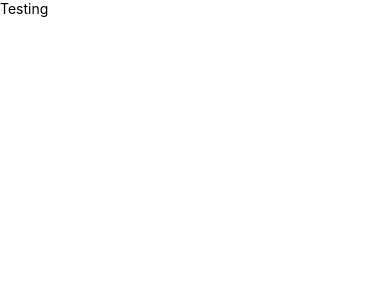
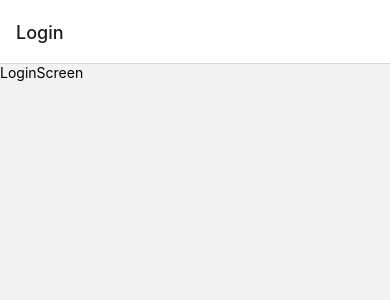
Before and after one commit to oscarchankalung/react-native-assignment, a React Native app: screen / in a window 390 px wide. Shown: the top 300 px of the page. Built offline with nearby package versions, Linux system fonts and the light colour scheme.

Commit message:
build: init screens

```diff
--- a/src/App.tsx
+++ b/src/App.tsx
@@ -1,25 +1,26 @@
 import React from 'react';
-import {
-  SafeAreaView,
-  StyleSheet,
-  Text,
-} from 'react-native';
+import { NavigationContainer } from '@react-navigation/native';
+import { createNativeStackNavigator } from '@react-navigation/native-stack';
 
-import { NavigationContainer } from '@react-navigation/native';
+import LoginScreen from './screens/LoginScreen';
+import CategoryListScreen from './screens/CategoryListScreen';
+import ItemDetailScreen from './screens/ItemDetailScreen';
+import ItemListScreen from './screens/ItemListScreen';
+
+const Stack = createNativeStackNavigator();
 
 const App = () => {
 
   return (
     <NavigationContainer>
-      <SafeAreaView>
-        <Text>Testing</Text>
-      </SafeAreaView>
+      <Stack.Navigator initialRouteName="Login">
+        <Stack.Screen name="Login" component={LoginScreen} />
+        <Stack.Screen name="CategoryList" component={CategoryListScreen} />
+        <Stack.Screen name="ItemDetail" component={ItemDetailScreen} />
+        <Stack.Screen name="ItemList" component={ItemListScreen} />
+      </Stack.Navigator>
     </NavigationContainer>
   );
 };
 
-const styles = StyleSheet.create({
-
-});
-
 export default App;
--- /dev/null
+++ b/src/screens/CategoryListScreen.tsx
@@ -0,0 +1,14 @@
+import { StyleSheet, Text, View } from 'react-native'
+import React from 'react'
+
+const CategoryListScreen = () => {
+  return (
+    <View>
+      <Text>CategoryListScreen</Text>
+    </View>
+  )
+}
+
+export default CategoryListScreen
+
+const styles = StyleSheet.create({})
--- /dev/null
+++ b/src/screens/ItemDetailScreen.tsx
@@ -0,0 +1,14 @@
+import { StyleSheet, Text, View } from 'react-native'
+import React from 'react'
+
+const ItemDetailScreen = () => {
+  return (
+    <View>
+      <Text>ItemDetailScreen</Text>
+    </View>
+  )
+}
+
+export default ItemDetailScreen
+
+const styles = StyleSheet.create({})
--- /dev/null
+++ b/src/screens/ItemListScreen.tsx
@@ -0,0 +1,14 @@
+import { StyleSheet, Text, View } from 'react-native'
+import React from 'react'
+
+const ItemListScreen = () => {
+  return (
+    <View>
+      <Text>ItemListScreen</Text>
+    </View>
+  )
+}
+
+export default ItemListScreen
+
+const styles = StyleSheet.create({})
--- /dev/null
+++ b/src/screens/LoginScreen.tsx
@@ -0,0 +1,14 @@
+import { StyleSheet, Text, View } from 'react-native'
+import React from 'react'
+
+const LoginScreen = () => {
+  return (
+    <View>
+      <Text>LoginScreen</Text>
+    </View>
+  )
+}
+
+export default LoginScreen
+
+const styles = StyleSheet.create({})
```
